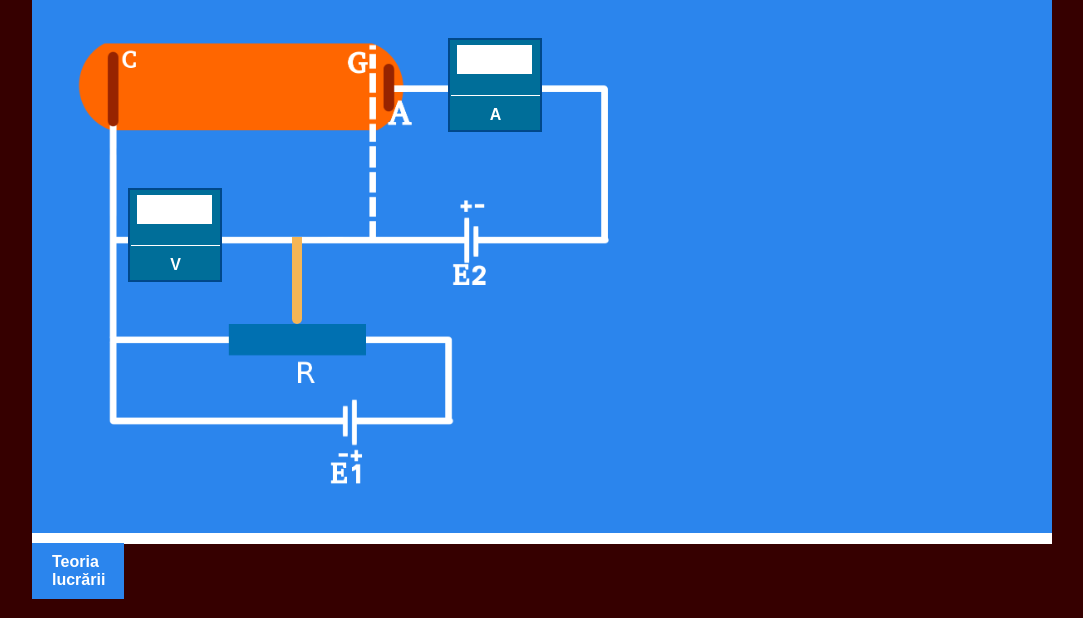
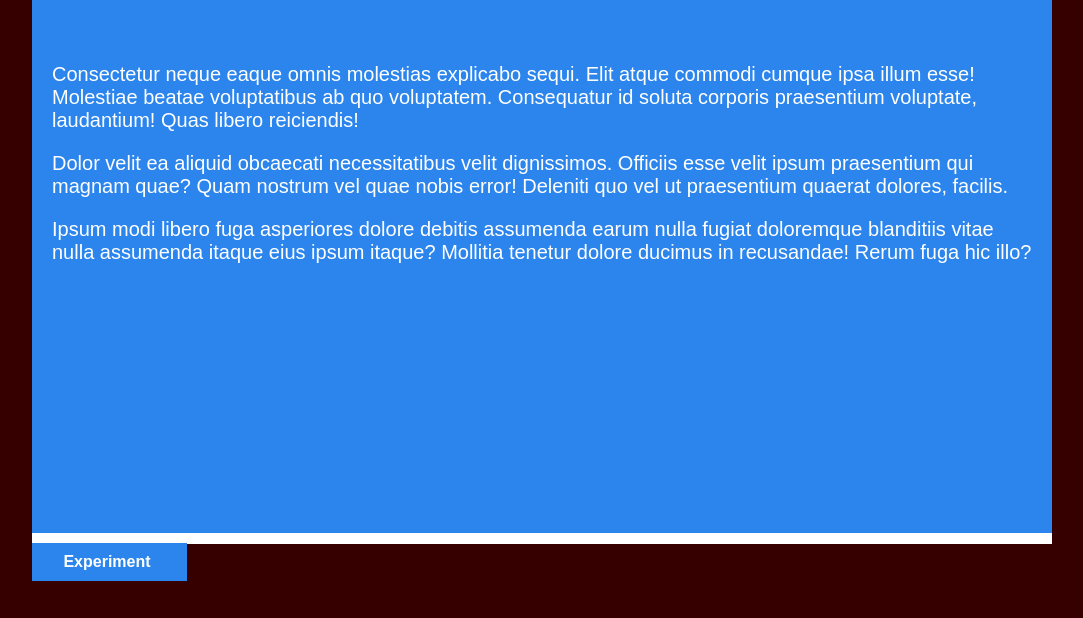
Before and after one commit to IonicaBizau/Franck-and-Hertz-Experiment, a plain HTML site: page index.html in a window 1280 px wide. Both pictures are taken after a click on the element "Teoria lucrării". Shown: the part 182-800 px from the top of the page, without its empty margins (93-1176 px from the left). Drawn offline with Linux system fonts and the light colour scheme.

Commit message:
Added docs. Lorem ipsum

```diff
--- a/css/style.css
+++ b/css/style.css
@@ -208,12 +208,12 @@ div.cursor {
 
 div.button {
     background: #2B85ED;
-    padding: 10px 72px 10px 20px;
-    width: 0;
+    padding: 10px 25px 10px 20px;
+    width: 110px;
     text-align: center;
     font-weight: bold;
     position: absolute;
-    bottom: -66px;
+    bottom: -48px;
     left: 0;
     cursor: pointer;
 }
@@ -229,3 +229,13 @@ div.transition {
     -ms-transition:     all 300ms linear;
     transition:         all 300ms linear;
 }
+
+.docs {
+    position: absolute;
+    top: 120px;
+    left: 0;
+    display: none;
+    font-size: 20px;
+    text-align: left;
+    padding: 20px;
+}
--- a/index.html
+++ b/index.html
@@ -23,6 +23,11 @@
                 <div class="cursor">
                 </div>
             </div>
+            <div class="docs">
+                <p>Consectetur neque eaque omnis molestias explicabo sequi. Elit atque commodi cumque ipsa illum esse! Molestiae beatae voluptatibus ab quo voluptatem. Consequatur id soluta corporis praesentium voluptate, laudantium! Quas libero reiciendis!</p>
+                <p>Dolor velit ea aliquid obcaecati necessitatibus velit dignissimos. Officiis esse velit ipsum praesentium qui magnam quae? Quam nostrum vel quae nobis error! Deleniti quo vel ut praesentium quaerat dolores, facilis.</p>
+                <p>Ipsum modi libero fuga asperiores dolore debitis assumenda earum nulla fugiat doloremque blanditiis vitae nulla assumenda itaque eius ipsum itaque? Mollitia tenetur dolore ducimus in recusandae! Rerum fuga hic illo?</p>
+            </div>
             <div class="button transition">Teoria lucrării</div>
         </div>
     </body>
--- a/js/functions.js
+++ b/js/functions.js
@@ -65,6 +65,26 @@ $(document).ready(function () {
         opacity: 1
       , top: "50%"
     }, 1000);
+
+    var screenVisible = true;
+    $("div.button").on("click", function () {
+
+        var $screen = $(".screen")
+          , $docs   = $(".docs")
+          ;
+
+        if (screenVisible) {
+            $screen.stop(true).fadeOut();
+            $docs.stop(true).fadeIn();
+            screenVisible = false;
+            $(this).text("Experiment");
+        } else {
+            $screen.stop(true).fadeIn();
+            $docs.stop(true).fadeOut();
+            screenVisible = true;
+            $(this).text("Teoria lucrării");
+        }
+    });
 
     var max = 226
       , min = 98
```
